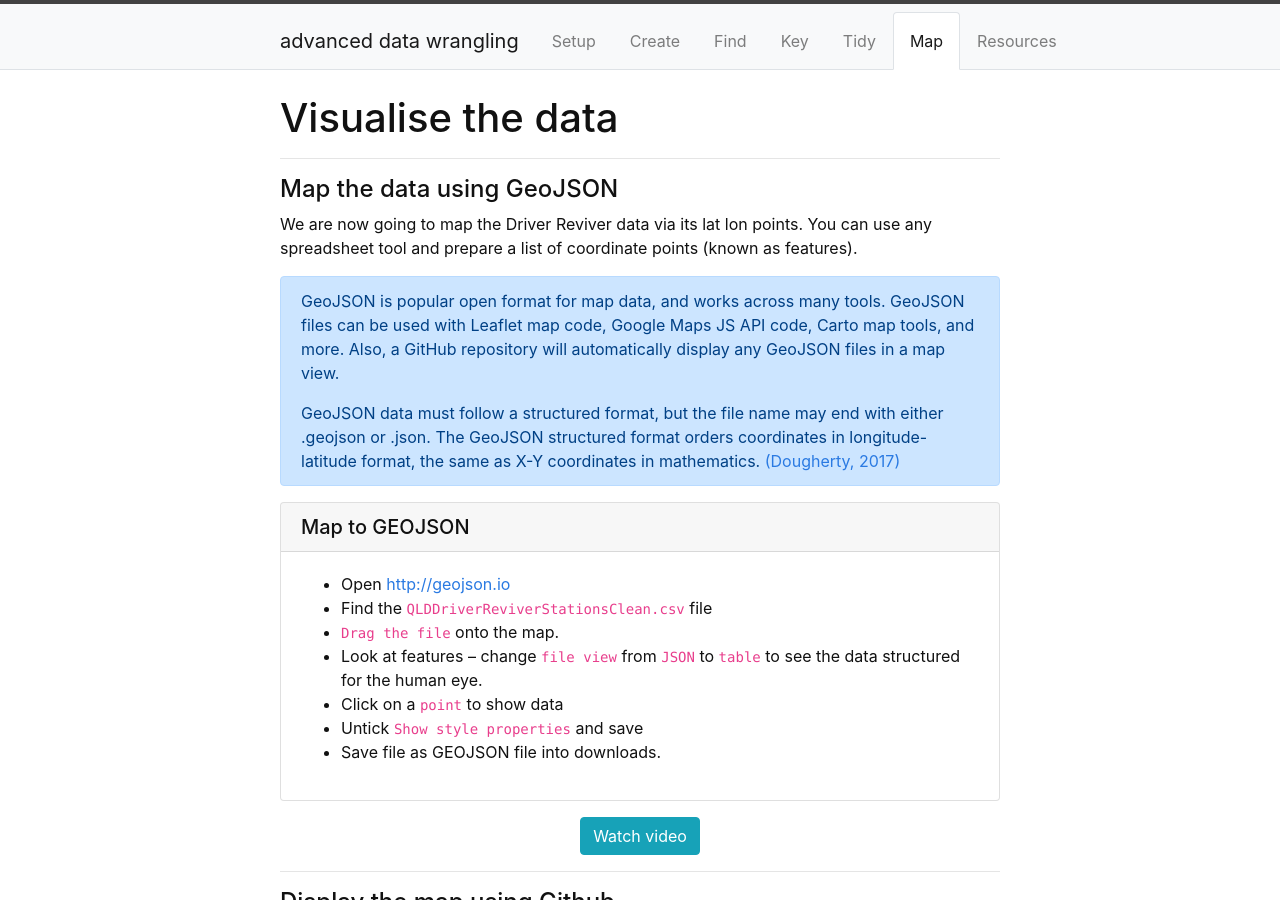
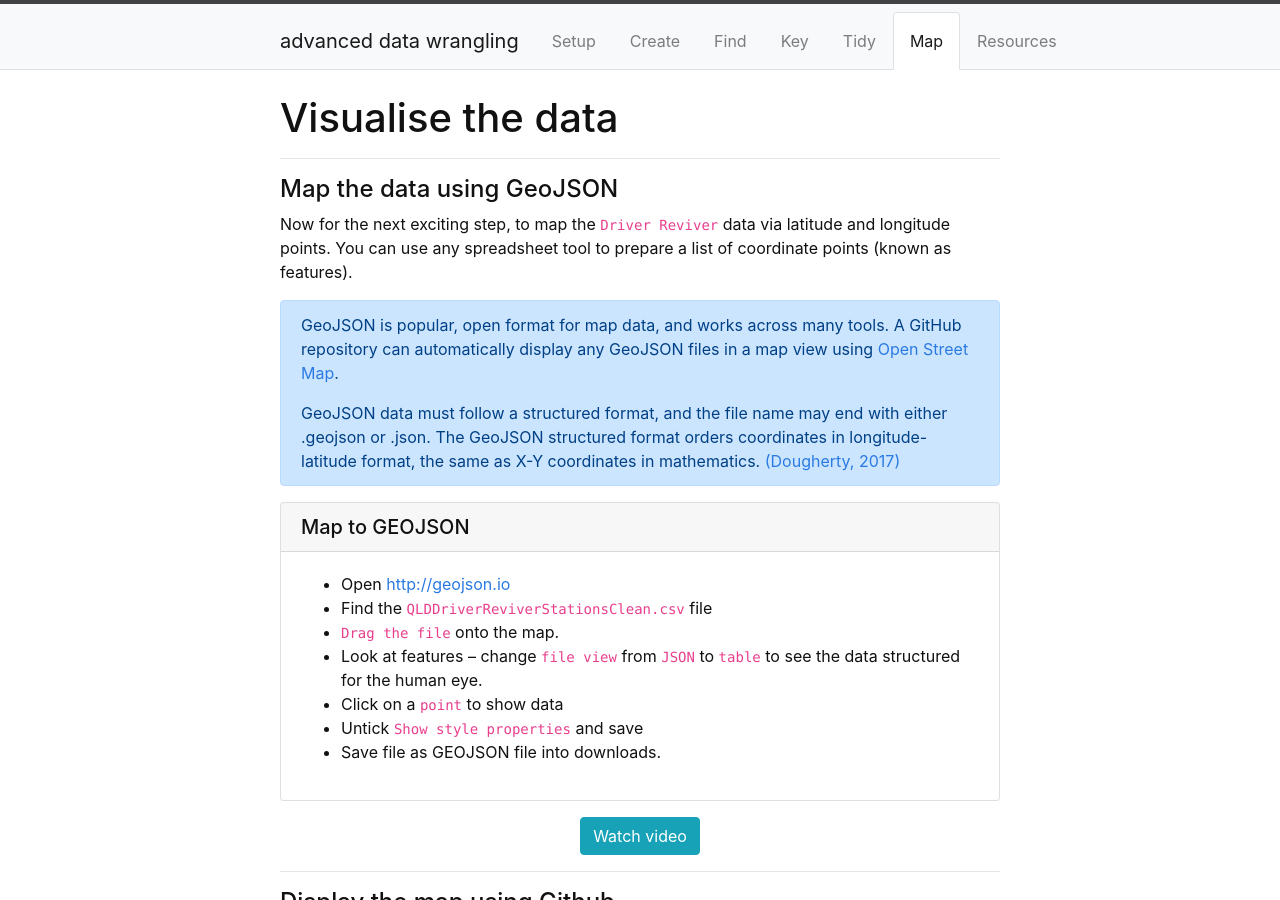
Before and after one commit to GULibrarySandbox/advanced-data-wrangle-old, a Jekyll site: the page built from content/6-lesson.md, in a window 1280 px wide and 900 px high. Built offline with Jekyll 4.4.1, drawn with Linux system fonts in a browser that asks for light colours.

Commit message:
Update 6-lesson.md

```diff
--- a/content/6-lesson.md
+++ b/content/6-lesson.md
@@ -6,12 +6,12 @@ nav: true
 ----
 #### Map the data using GeoJSON
 
-We are now going to map the Driver Reviver data via its lat lon points.  You can use any spreadsheet tool and prepare a list of coordinate points (known as features).
+Now for the next exciting step, to map the  `Driver Reviver`  data via latitude and longitude points.  You can use any spreadsheet tool to prepare a list of coordinate points (known as features).
 
 {% capture text %}
-GeoJSON is popular open format for map data, and works across many tools. GeoJSON files can be used with Leaflet map code, Google Maps JS API code, Carto map tools, and more. Also, a GitHub repository will automatically display any GeoJSON files in a map view.
+GeoJSON is popular, open format for map data, and works across many tools.  A GitHub repository can automatically display any GeoJSON files in a map view using [Open Street Map](https://www.openstreetmap.org).
 
-GeoJSON data must follow a structured format, but the file name may end with either .geojson or .json. The GeoJSON structured format orders coordinates in longitude-latitude format, the same as X-Y coordinates in mathematics. [(Dougherty, 2017)](https://datavizforall.org/convert-geojson.html){% endcapture %}
+GeoJSON data must follow a structured format, and the file name may end with either .geojson or .json. The GeoJSON structured format orders coordinates in longitude-latitude format, the same as X-Y coordinates in mathematics. [(Dougherty, 2017)](https://datavizforall.org/convert-geojson.html){% endcapture %}
 {% include alert.md text=text color=info %}
 
 {% capture text %}
```
